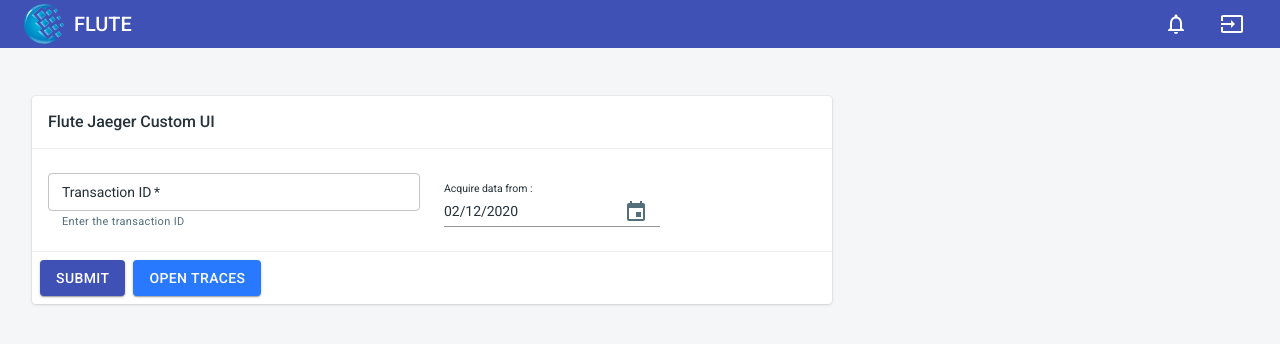
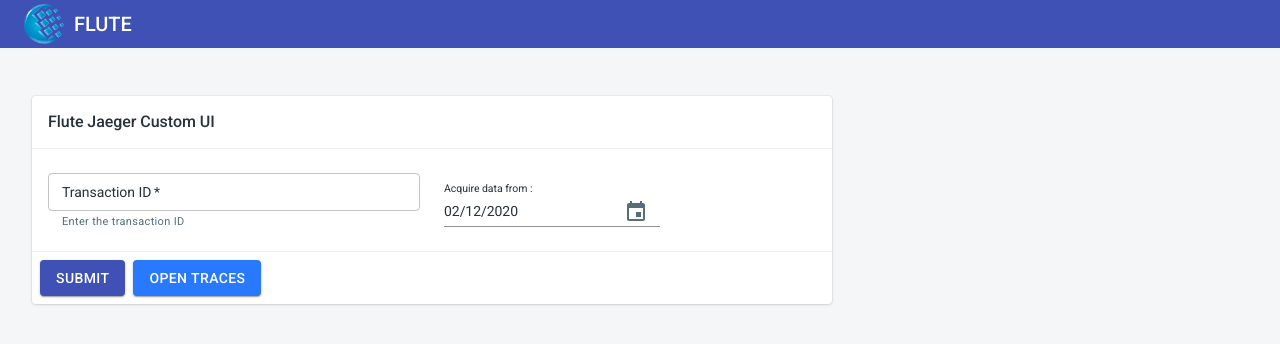
Before and after one commit to ilakshmikanthp/fluteclientui, a React (Create React App) app: page /trace in a window 1280 px wide. Shown: the top 344 px of the page. Built offline with nearby package versions, Linux system fonts and the light colour scheme; what validate.js would draw is missing.

Commit message:
clean up

```diff
--- a/src/layouts/Main/components/Topbar/Topbar.js
+++ b/src/layouts/Main/components/Topbar/Topbar.js
@@ -57,7 +57,7 @@ const Topbar = props => {
           </Typography>
         </RouterLink>
         <div className={classes.flexGrow} />
-        <Hidden mdDown>
+        {/* <Hidden mdDown>
           <IconButton color="inherit">
             <Badge
               badgeContent={notifications.length}
@@ -81,7 +81,7 @@ const Topbar = props => {
           >
             <MenuIcon />
           </IconButton>
-        </Hidden>
+        </Hidden> */}
       </Toolbar>
     </AppBar>
   );
```
